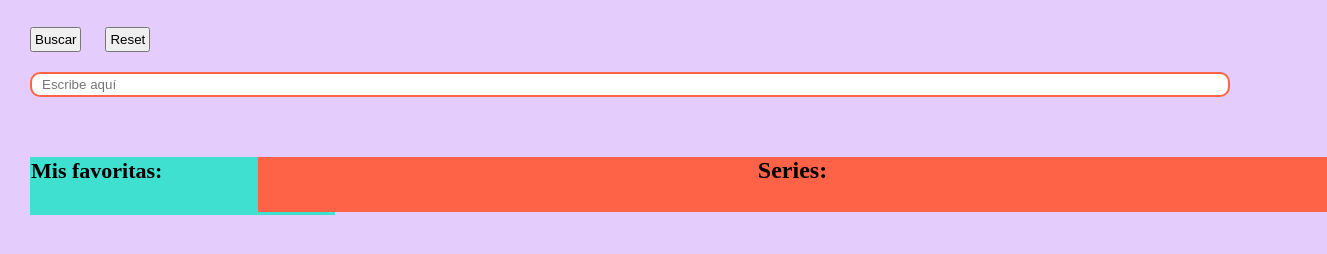
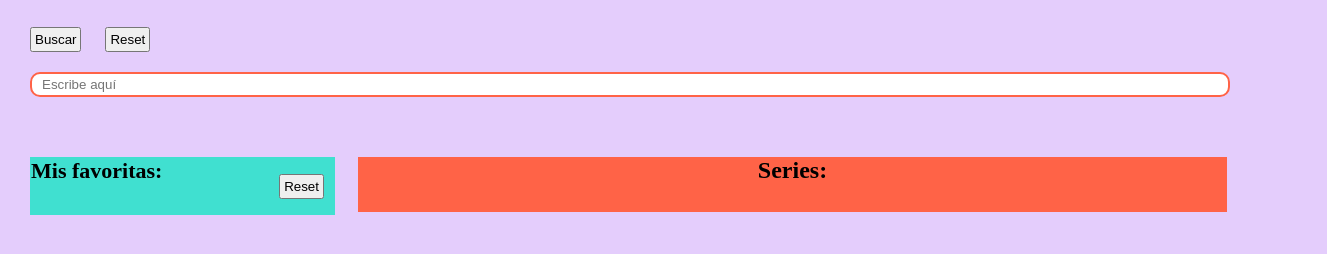
Before and after one commit to Adalab/modulo-2-evaluacion-final-mireiasuefra, a website: page docs/index.html in a window 1280 px wide. Shown: the part 100-354 px from the top of the page, 1327 px wide, since content can reach past the window. Drawn offline with nearby package versions, Linux system fonts and the light colour scheme; files that its build step writes are made by us from their sources.

Commit message:
code cleaning

```diff
--- a/src/scss/layaout/_main.scss
+++ b/src/scss/layaout/_main.scss
@@ -69,8 +69,8 @@
     justify-content: start;
     padding-bottom: 30px;
     background-color: tomato;
-    padding-left: 500px;
-    padding-right: 500px;
+    padding-left: 400px;
+    padding-right: 400px;
     height: 55px;
     font-family:serif;
   }
```
